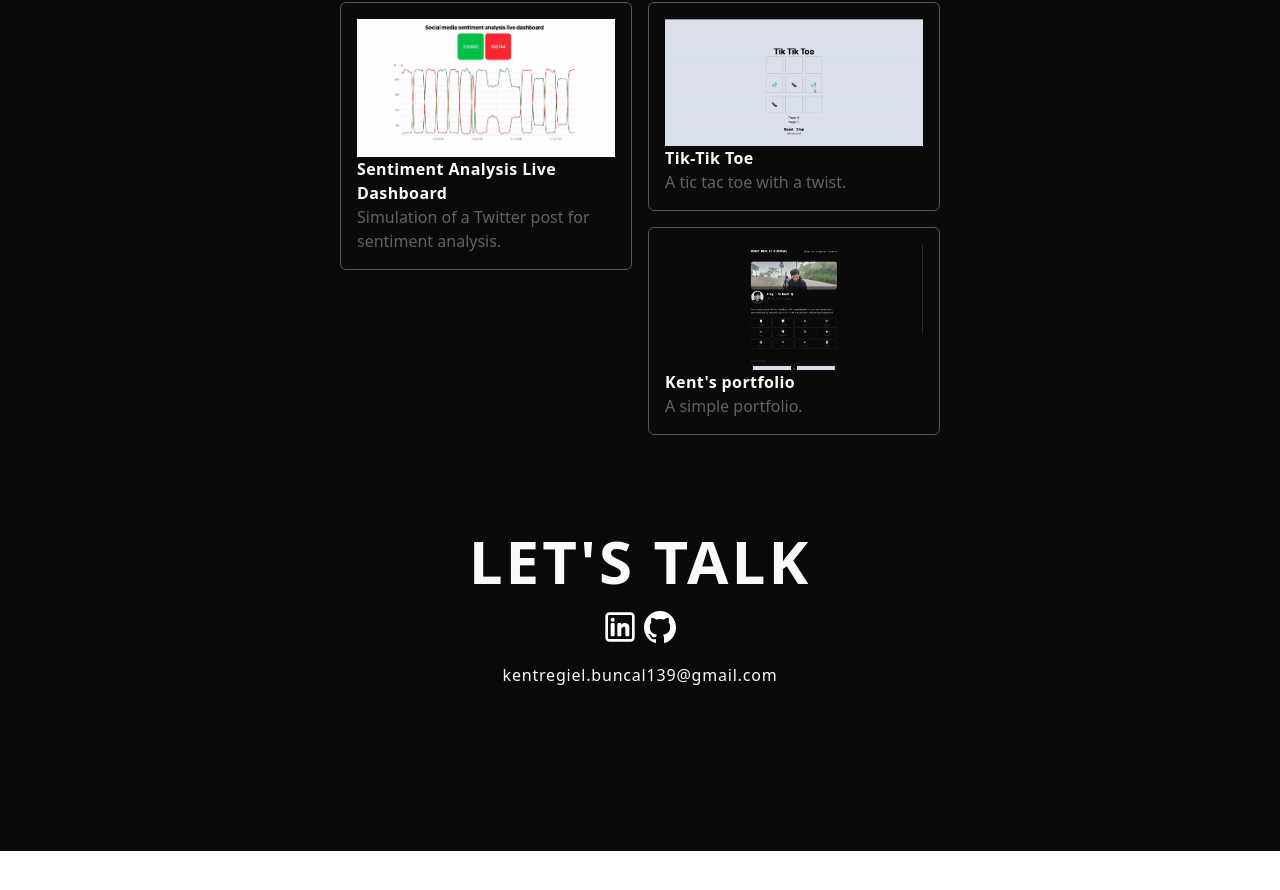
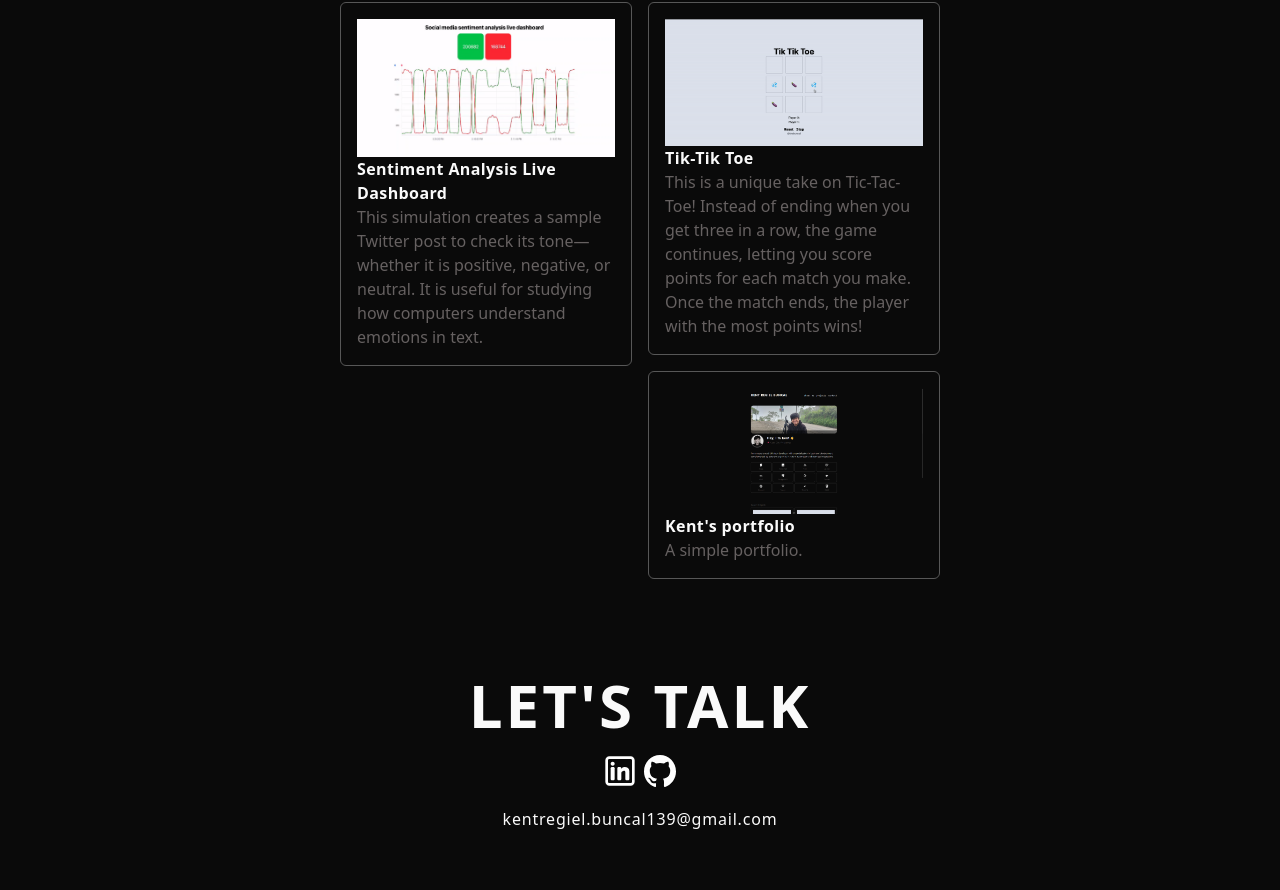
Before and after one commit to xborgkenkent/portfolio, a Vue app: page / in a window 1280 px wide. Shown: the part 1135-2025 px from the top of the page. Before the commit the page ends 1986 px from the top, so only its background shows below. Built offline with nearby package versions, Linux system fonts and the light colour scheme.

Commit message:
update description

```diff
--- a/src/views/AboutMe.vue
+++ b/src/views/AboutMe.vue
@@ -36,8 +36,8 @@ export interface Project {
 
 const projects: Project[] = [
     // { title: 'Finance Anomaly Detection', description: 'Live Dashboard of Anomaly Detection' , link: 'https://github.com/xborgkenkent/TikTikToe', image: 'anomaly-detection.png', tech: ['Scala', 'Apache Spark', 'Postgresql', 'JFrame'], hasSource: false},
-    { title: 'Sentiment Analysis Live Dashboard', description: 'Simulation of a Twitter post for sentiment analysis.' , link: '', image: 'sentiment.png', tech:['Laravel', 'Apache Spark', 'Vue.js', 'Node.js', 'Typescript', 'Tailwind CSS'], hasSource: false},
-    { title: 'Tik-Tik Toe', description: 'A tic tac toe with a twist.' , link: 'https://tik-tik-toe-ten.vercel.app/', image: 'tiktiktoe.png', tech: ['Vue.js', 'Typescript', 'Tailwind CSS'], hasSource: true},
+    { title: 'Sentiment Analysis Live Dashboard', description: 'This simulation creates a sample Twitter post to check its tone—whether it is positive, negative, or neutral. It is useful for studying how computers understand emotions in text.' , link: '', image: 'sentiment.png', tech:['Laravel', 'Apache Spark', 'Vue.js', 'Node.js', 'Typescript', 'Tailwind CSS'], hasSource: false},
+    { title: 'Tik-Tik Toe', description: 'This is a unique take on Tic-Tac-Toe! Instead of ending when you get three in a row, the game continues, letting you score points for each match you make. Once the match ends, the player with the most points wins!' , link: 'https://tik-tik-toe-ten.vercel.app/', image: 'tiktiktoe.png', tech: ['Vue.js', 'Typescript', 'Tailwind CSS'], hasSource: true},
     { title: 'Kent\'s portfolio', description: 'A simple portfolio.' , link: 'https://github.com/xborgkenkent/TikTikToe', image: 'portfolio.png', tech:['Vue.js', 'Typescript', 'Tailwind CSS'], hasSource: false}
     ]
 
```
